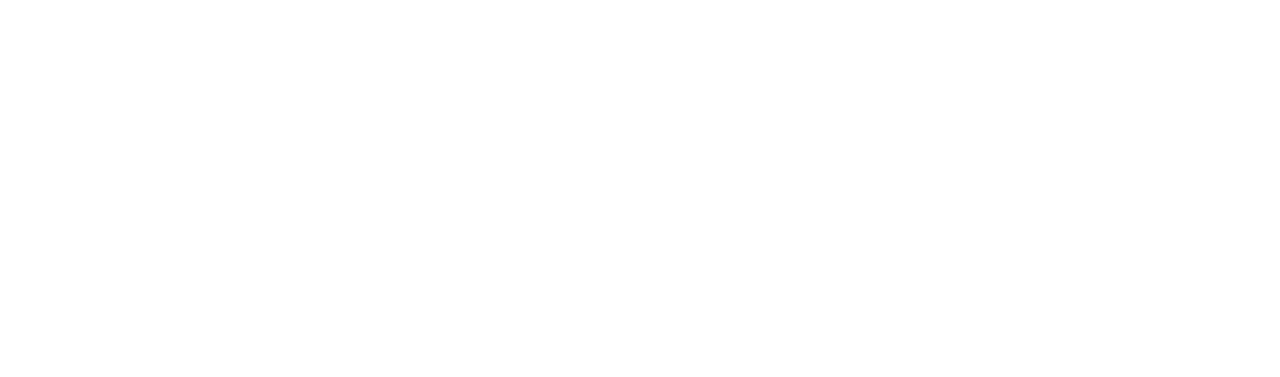
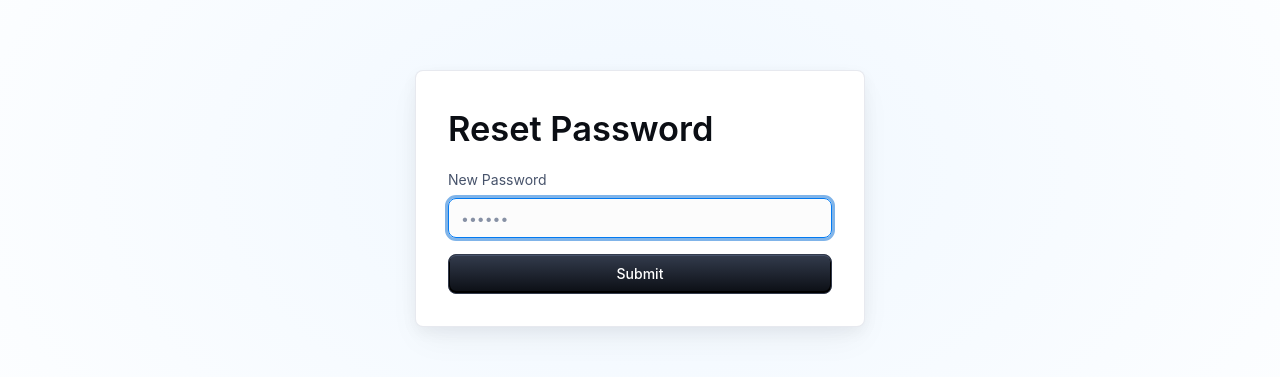
Before and after one commit to chanGomez/RC-Authentication-FE, a React (Vite) app: page /reset-password in a window 1280 px wide. Before the commit this address had no page. Shown: the part 228-605 px from the top of the page. Built offline with nearby package versions, Linux system fonts and the light colour scheme.

Commit message:
feat: user password reset process complete.

```diff
--- a/src/App.jsx
+++ b/src/App.jsx
@@ -8,6 +8,7 @@
 import getSignUpTheme from "../theme/getSignUpTheme";
 import { createTheme, ThemeProvider, styled } from "@mui/material/styles";
 import Movies from "./components/Movies"
+import ResetPassword from "./components/ResetPassword";
 
 function App() {
     const [mode, setMode] = React.useState("light");
@@ -52,6 +53,7 @@
             <Route path="/" element={<p>HOME</p>} />
             <Route path="/sign-up" element={<SignUp />} />
             <Route path="/sign-in" element={<SignIn />} />
+            <Route path="/reset-password" element={<ResetPassword />} />
             <Route path="/movies" element={<Movies />} />
           </Routes>
         </Router>
--- a/src/components/ResetPassword.jsx
+++ b/src/components/ResetPassword.jsx
@@ -1,9 +1,177 @@
-import React from 'react'
+import * as React from "react";
+import Box from "@mui/material/Box";
+import Button from "@mui/material/Button";
+import Checkbox from "@mui/material/Checkbox";
+import CssBaseline from "@mui/material/CssBaseline";
+import FormControlLabel from "@mui/material/FormControlLabel";
+import FormLabel from "@mui/material/FormLabel";
+import FormControl from "@mui/material/FormControl";
+import Link from "@mui/material/Link";
+import TextField from "@mui/material/TextField";
+import Typography from "@mui/material/Typography";
+import Stack from "@mui/material/Stack";
+import MuiCard from "@mui/material/Card";
+import { styled } from "@mui/material/styles";
+import ForgotPassword from "./ForgotPassword";
+import ColorModeSelect from "../../shared-theme/ColorModeSelect";
+import { resetPassword } from "../API/API";
+import { useNavigate, useSearchParams } from "react-router-dom";
+import { verify2FactorAuth } from "../API/API";
+import { validateEmail, validatePassword } from "../utils/validate";
 
-function ResetPassword() {
+const Card = styled(MuiCard)(({ theme }) => ({
+  display: "flex",
+  flexDirection: "column",
+  alignSelf: "center",
+  width: "100%",
+  padding: theme.spacing(4),
+  gap: theme.spacing(2),
+  margin: "auto",
+  [theme.breakpoints.up("sm")]: {
+    maxWidth: "450px",
+  },
+  boxShadow:
+    "hsla(220, 30%, 5%, 0.05) 0px 5px 15px 0px, hsla(220, 25%, 10%, 0.05) 0px 15px 35px -5px",
+  ...theme.applyStyles("dark", {
+    boxShadow:
+      "hsla(220, 30%, 5%, 0.5) 0px 5px 15px 0px, hsla(220, 25%, 10%, 0.08) 0px 15px 35px -5px",
+  }),
+}));
+
+const SignInContainer = styled(Stack)(({ theme }) => ({
+  minHeight: "100%",
+  padding: theme.spacing(2),
+  [theme.breakpoints.up("sm")]: {
+    padding: theme.spacing(4),
+  },
+  "&::before": {
+    content: '""',
+    display: "block",
+    position: "absolute",
+    zIndex: -1,
+    inset: 0,
+    backgroundImage:
+      "radial-gradient(ellipse at 50% 50%, hsl(210, 100%, 97%), hsl(0, 0%, 100%))",
+    backgroundRepeat: "no-repeat",
+    ...theme.applyStyles("dark", {
+      backgroundImage:
+        "radial-gradient(at 50% 50%, hsla(210, 100%, 16%, 0.5), hsl(220, 30%, 5%))",
+    }),
+  },
+}));
+
+export default function ResetPassword() {
+  const navigate = useNavigate();
+  const [passwordError, setPasswordError] = React.useState(false);
+  const [passwordErrorMessage, setPasswordErrorMessage] = React.useState("");
+
+  // Use useSearchParams to access query parameters
+  const [searchParams] = useSearchParams();
+  const id = searchParams.get("id");
+  const token = searchParams.get("token");
+
+  console.log("User ID:", id);
+  console.log("Token:", token);
+
+  async function handleSubmit(event) {
+    event.preventDefault();
+    if (passwordError) return;
+
+    try {
+      const data = new FormData(event.currentTarget);
+      let userData = {
+        password: data.get("password"),
+        id: id,
+        token: token,
+      };
+      console.log("Submitting user data:", userData);
+
+      const result = await resetPassword(userData);
+      console.log("Reset password result:", result);
+
+      if (result.status === 200) {
+        alert("Password was reset!");
+        navigate("/sign-in")
+      } else {
+        alert("Error: Password was not reset.");
+      }
+    } catch (error) {
+      console.error("Reset password failed:", error);
+      alert("Error during password reset.");
+    }
+  }
+
+  const validateInputs = () => {
+    const email = document.getElementById("email");
+    const password = document.getElementById("password");
+
+    let isValid = true;
+
+    if (!password.value || password.value.length < 1) {
+      setPasswordError(true);
+      setPasswordErrorMessage("A password is required.");
+      isValid = false;
+    }
+
+    return isValid;
+  };
+
   return (
-    <div>ResetPassword</div>
-  )
+    <>
+      <CssBaseline enableColorScheme />
+      <SignInContainer direction="column" justifyContent="space-between">
+        <ColorModeSelect
+          sx={{ position: "fixed", top: "1rem", right: "1rem" }}
+        />
+        <Card variant="outlined">
+          <Typography
+            component="h1"
+            variant="h4"
+            sx={{ width: "100%", fontSize: "clamp(2rem, 10vw, 2.15rem)" }}
+          >
+            Reset Password
+          </Typography>
+          <Box
+            component="form"
+            onSubmit={handleSubmit}
+            noValidate
+            sx={{
+              display: "flex",
+              flexDirection: "column",
+              width: "100%",
+              gap: 2,
+            }}
+          >
+            <FormControl>
+              <Box sx={{ display: "flex", justifyContent: "space-between" }}>
+                <FormLabel htmlFor="password">New Password</FormLabel>
+              </Box>
+              <TextField
+                error={passwordError}
+                helperText={passwordErrorMessage}
+                name="password"
+                placeholder="••••••"
+                type="password"
+                id="password"
+                autoComplete="current-password"
+                autoFocus
+                required
+                fullWidth
+                variant="outlined"
+                color={passwordError ? "error" : "primary"}
+              />
+            </FormControl>
+            <Button
+              type="submit"
+              fullWidth
+              variant="contained"
+              onClick={validateInputs}
+            >
+              Submit
+            </Button>
+          </Box>
+        </Card>
+      </SignInContainer>
+    </>
+  );
 }
-
-export default ResetPassword
--- a/src/components/SignIn.jsx
+++ b/src/components/SignIn.jsx
@@ -70,7 +70,7 @@
 
   const [is2FAEnabled, setIs2FAEnabled] = React.useState(false);
   const [userInfo, setUserInfo] = React.useState(null);
-  const [totp_token, settotp_token] = React.useState("");
+  const [totp_token, setTotp_token] = React.useState("");
 
   const handleClickOpen = () => {
     setOpen(true);
@@ -221,16 +221,12 @@
                   color={passwordError ? "error" : "primary"}
                 />
               </FormControl>
-              <FormControlLabel
-                control={<Checkbox value="remember" color="primary" />}
-                label="Remember me"
-              />
               <ForgotPassword open={open} handleClose={handleClose} />
               <Button
-                // type="submit"
+                type="submit"
                 fullWidth
                 variant="contained"
-                // onClick={validateInputs}
+                onClick={validateInputs}
               >
                 Sign in
               </Button>
@@ -256,7 +252,7 @@
                   <input
                     type="text"
                     value={totp_token}
-                    onChange={(e) => settotp_token(e.target.value)}
+                    onChange={(e) => setTotp_token(e.target.value)}
                     required
                   />
                 </div>
```
Also changed, not shown: src/components/ForgotPassword.jsx (+0 -33 lines).
